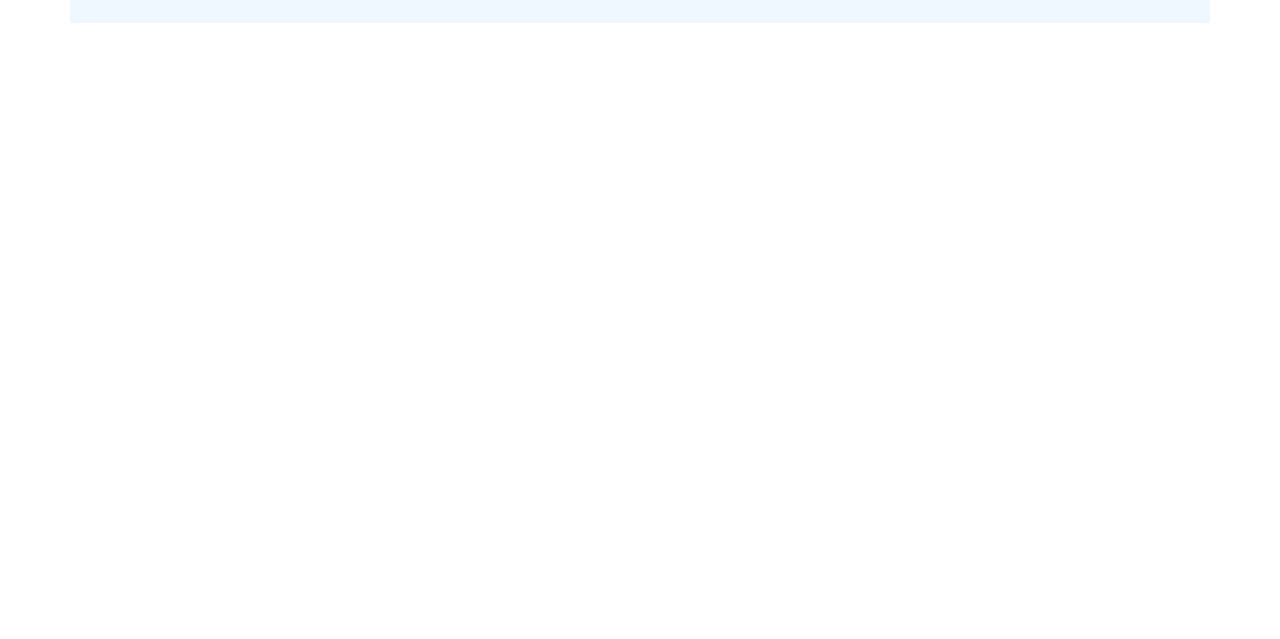
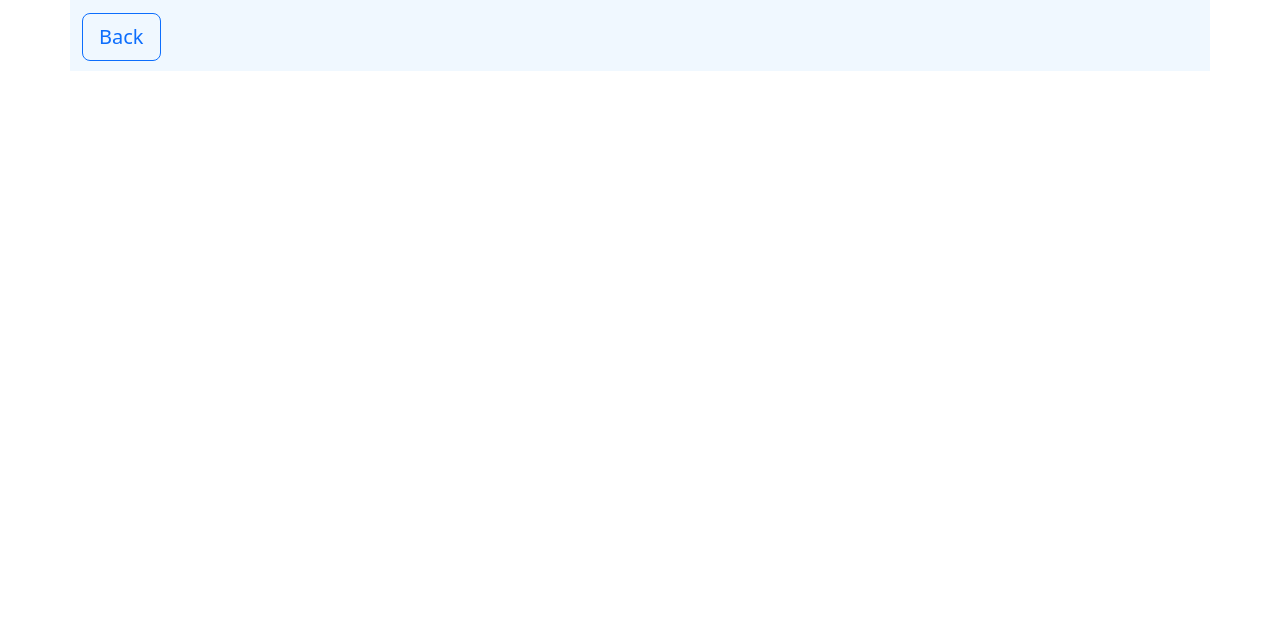
Before and after one commit to thanachok11/JS-todo-application, a plain HTML site: page todoapp.html in a window 1280 px wide. Shown: the part 161-800 px from the top of the page. Drawn offline with nearby package versions, Linux system fonts and the light colour scheme.

Commit message:
Update todoapp.html

```diff
--- a/todoapp.html
+++ b/todoapp.html
@@ -64,7 +64,14 @@
         <div class="col col-md-8 col-sm-12">
           <ul class="list-group" id="listtodo">
           </ul>
+
         </div>
+    </div>
+    <a
+    href="index.html"
+    class="btn btn-outline-primary btn-lg"
+    role="button"
+    aria-disabled="true">Back</a>
       </div>
     </div>
     <script
```
